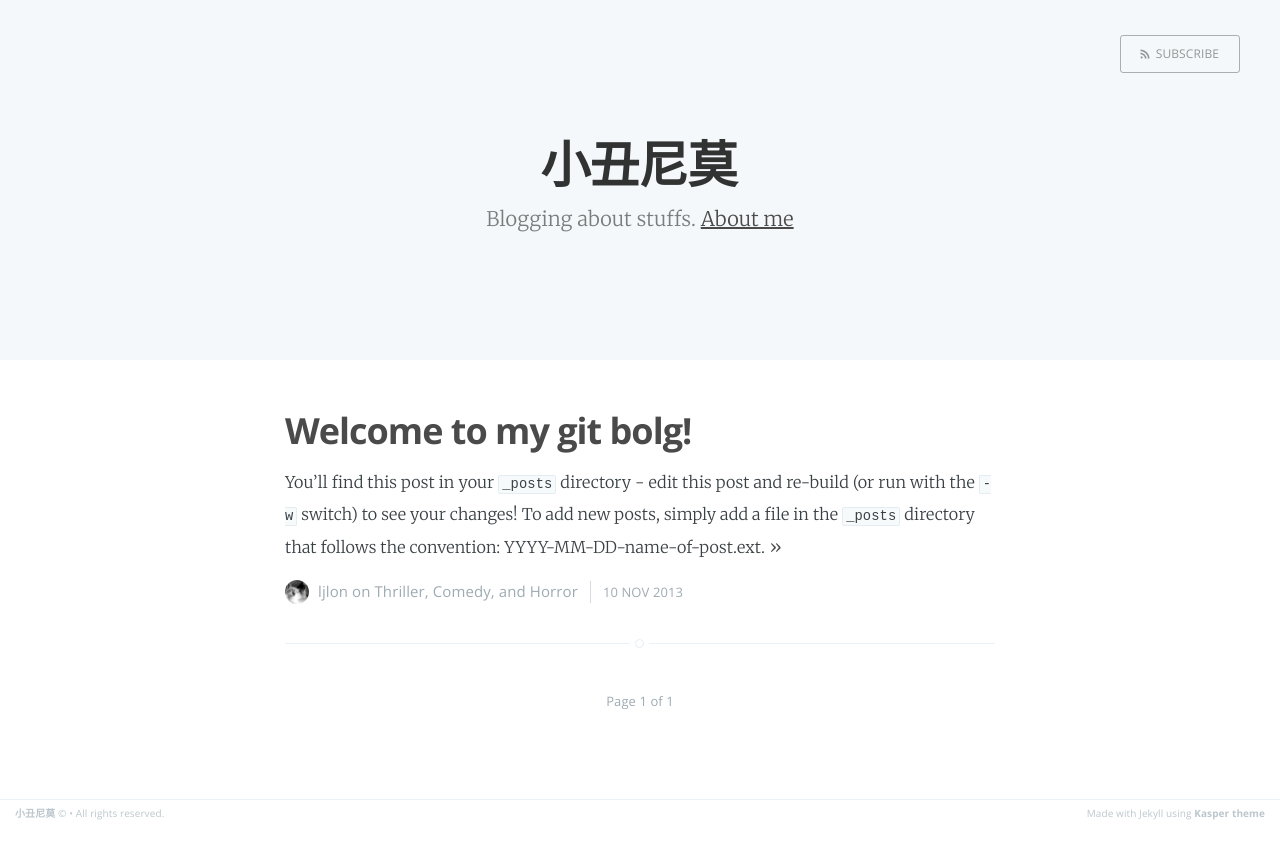
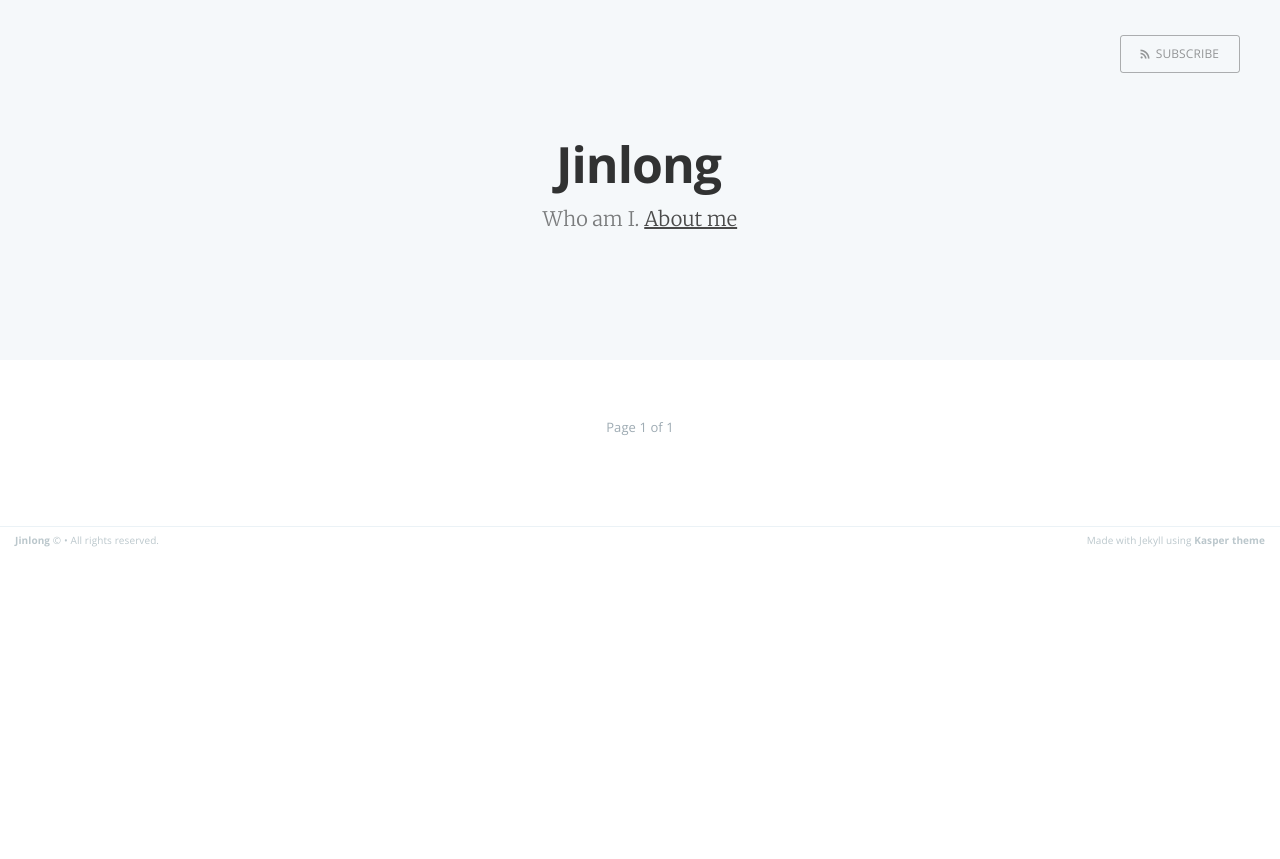
Before and after one commit to ljlon/ljlon.github.io, a Jekyll site: the page built from index.html, in a window 1280 px wide. Shown: the top 859 px of the page. Built offline with Jekyll 4.4.1, drawn with Linux system fonts in a browser that asks for light colours; Markdown is read by kramdown in place of the engine named in the settings; the list of posts is cut into pages by our own code.

Commit message:
adjust content

```diff
--- a/_config.yml
+++ b/_config.yml
@@ -1,6 +1,6 @@
-name: 小丑尼莫
-description: Blogging about stuffs
-meta_description: "小丑尼莫"
+name: Jinlong
+description: Who am I
+meta_description: "Jinlong"
 
 markdown: redcarpet
 highlighter: pygments
--- a/_posts/2013-11-10-welcome-to-jekyll.markdown
+++ /dev/null
@@ -1,24 +0,0 @@
----
-layout: post
-title:  "Welcome to my git bolg!"
-date:   2013-11-10 10:18:00
-categories: Thriller Comedy Horror
----
-
-You'll find this post in your `_posts` directory - edit this post and re-build (or run with the `-w` switch) to see your changes!
-To add new posts, simply add a file in the `_posts` directory that follows the convention: YYYY-MM-DD-name-of-post.ext.
-
-Jekyll also offers powerful support for code snippets:
-
-{% highlight ruby %}
-def print_hi(name)
-  puts "Hi, #{name}"
-end
-print_hi('Tom')
-#=> prints 'Hi, Tom' to STDOUT.
-{% endhighlight %}
-
-Check out the [Jekyll docs][jekyll] for more info on how to get the most out of Jekyll. File all bugs/feature requests at [Jekyll's GitHub repo][jekyll-gh].
-
-[jekyll-gh]: https://github.com/mojombo/jekyll
-[jekyll]:    http://jekyllrb.com
```
Also changed, not shown: about.md (+1 -1 lines), 4 other files.
